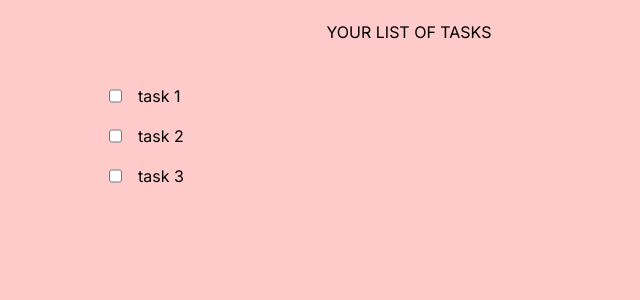
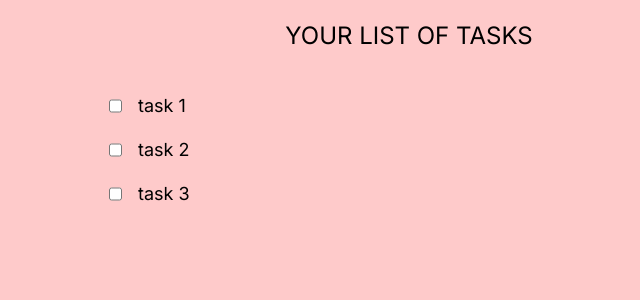
Before and after one commit to ivan-chukhalo/project-f, a Next.js app: page / in a window 1280 px wide. Shown: the top 300 px of the page, without its empty margins (231-871 px from the left). Built offline with nearby package versions, Linux system fonts and the light colour scheme.

Commit message:
style: increased font-size of header and task

```diff
--- a/app/page.tsx
+++ b/app/page.tsx
@@ -3,7 +3,7 @@ import { useState } from "react";
 
 function Task({taskDescription}:{taskDescription: string}) {
   return (
-    <li className="flex gap-4">
+    <li className="flex gap-4 text-lg">
       <input type="checkbox" />
       <p>{taskDescription}</p>
     </li>
@@ -16,7 +16,7 @@ export default function Home() {
   return (
     <main className="h-screen bg-red-200 py-5 px-10 ">
       <section className="flex justify-center flex-wrap flex-col items-center gap-10">
-        <header className="text-center uppercase">Your list of tasks</header>
+        <header className="text-center uppercase text-2xl">Your list of tasks</header>
         <ul className="w-1/2 flex flex-col gap-4">
           {tasks.map(task => <Task taskDescription={task} key={task} />)}
         </ul>
```
